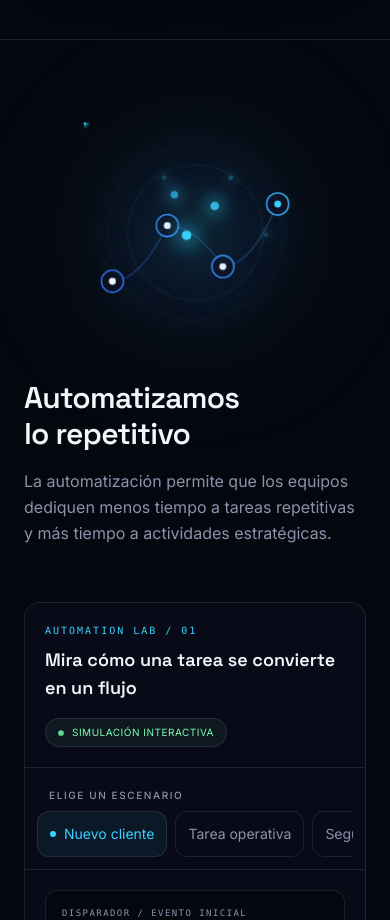
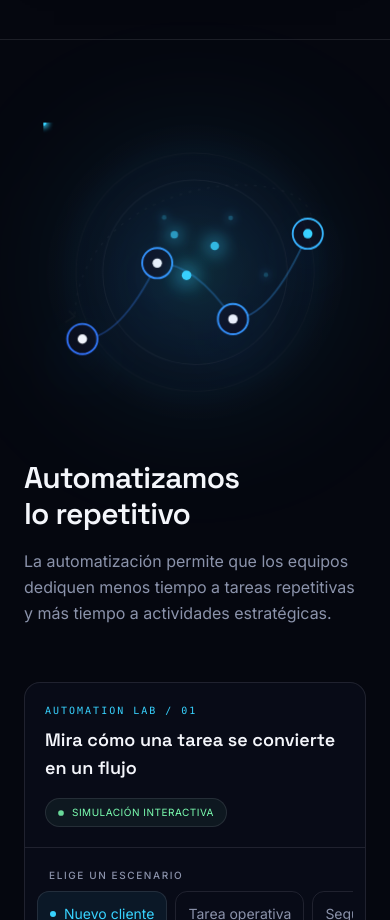
Before and after one commit to disegmark/web-ia-nom-pe, a Next.js app: page / in a window 390 px wide. Shown: the part 8560-9480 px from the top of the page. Built offline with nearby package versions, Linux system fonts and the light colour scheme.

Commit message:
style: enlarge animated network scenes on mobile and desktop

```diff
--- a/src/components/sections/AutomationSection.tsx
+++ b/src/components/sections/AutomationSection.tsx
@@ -15,7 +15,7 @@ export function AutomationSection() {
       <Container>
         <div className="grid gap-10 lg:grid-cols-[0.9fr_1.1fr] lg:items-center">
           <Reveal delay={0.1} className="flex justify-center lg:block">
-            <NetworkArt variant="automation" className="mx-auto w-full max-w-[220px] sm:max-w-xs lg:max-w-sm text-border" />
+            <NetworkArt variant="automation" className="mx-auto w-full max-w-[300px] sm:max-w-sm lg:max-w-md text-border" />
           </Reveal>
           <Reveal>
             <SectionHeader
```
